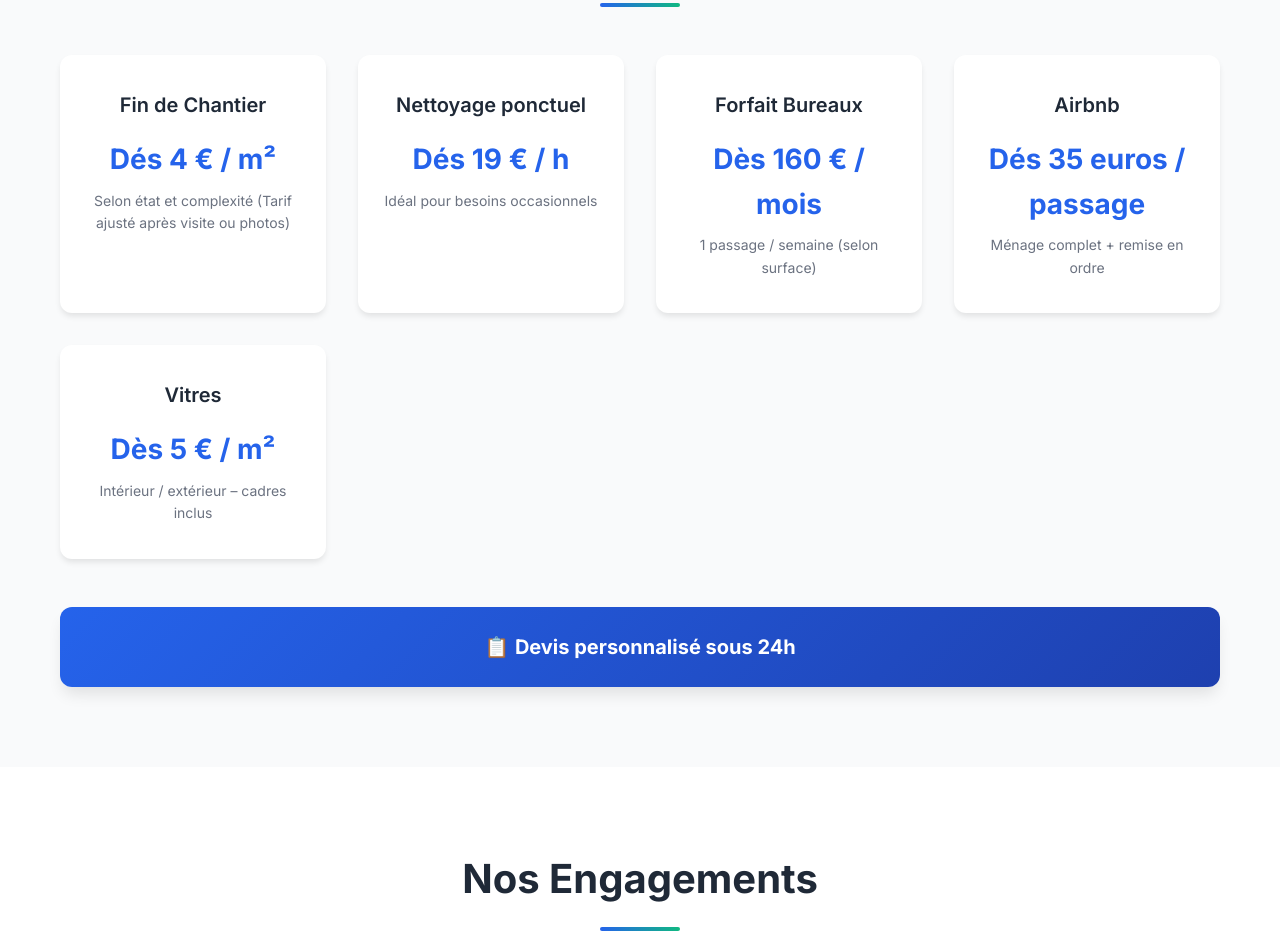
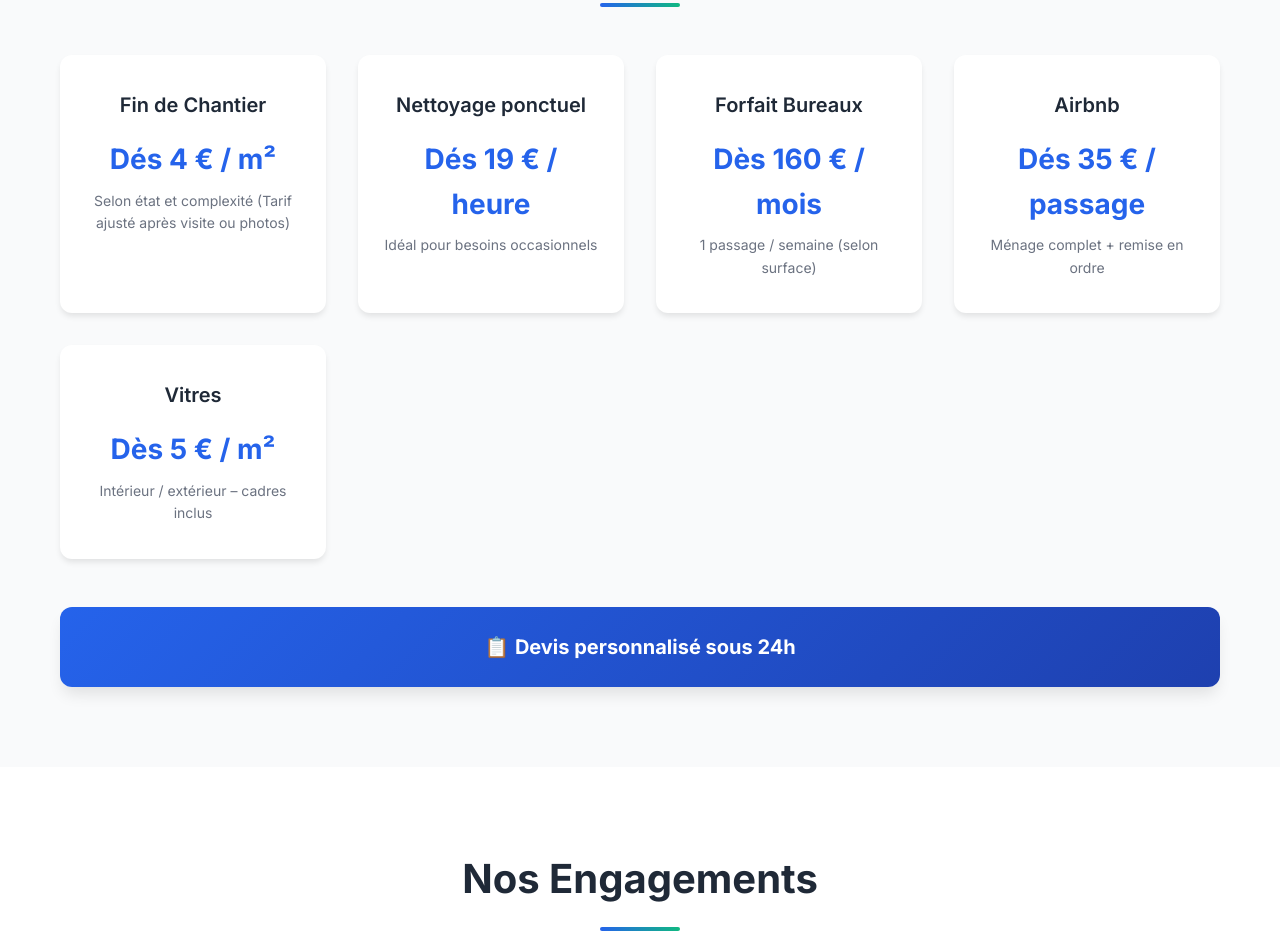
Before and after one commit to Izanaji59/latraction, a plain HTML site: page index.html in a window 1280 px wide. Shown: the part 3258-4192 px from the top of the page. Drawn offline with Linux system fonts and the light colour scheme; files whose address does not match are found by name.

Commit message:
Fix HTML structure and formatting issues

```diff
--- a/index.html
+++ b/index.html
@@ -176,7 +176,7 @@
                 </div>
                 <div class="tarif-card">
                     <h3>Nettoyage ponctuel</h3>
-                    <div class="tarif-price">Dés 19 € / h</div>
+                    <div class="tarif-price">Dés 19 € / heure</div>
                     <p>Idéal pour besoins occasionnels</p>
                 </div>
                 <div class="tarif-card">
@@ -187,7 +187,7 @@
                 </div>
                 <div class="tarif-card">
                     <h3>Airbnb</h3>
-                    <div class="tarif-price">Dés 35 euros / passage</div>
+                    <div class="tarif-price">Dés 35 € / passage</div>
                     <p>Ménage complet + remise en ordre</p>
                 </div>
                 <div class="tarif-card">
```
